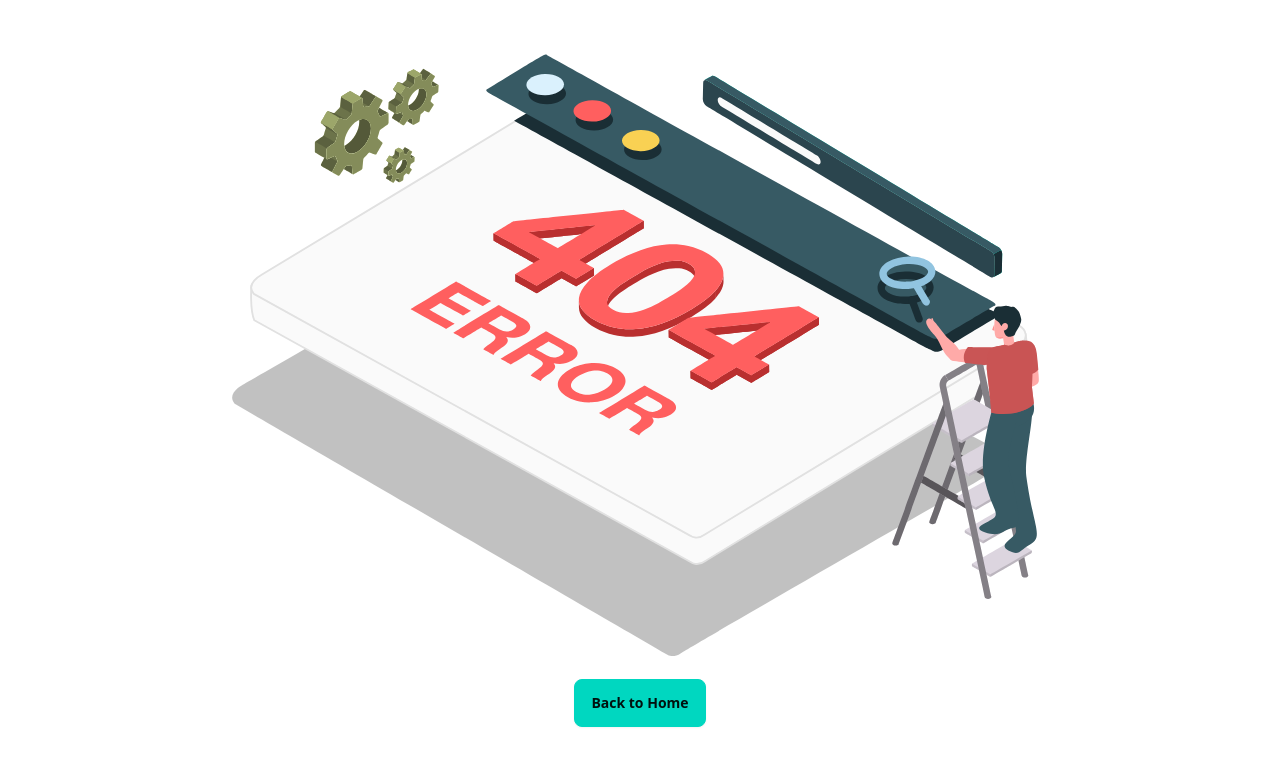
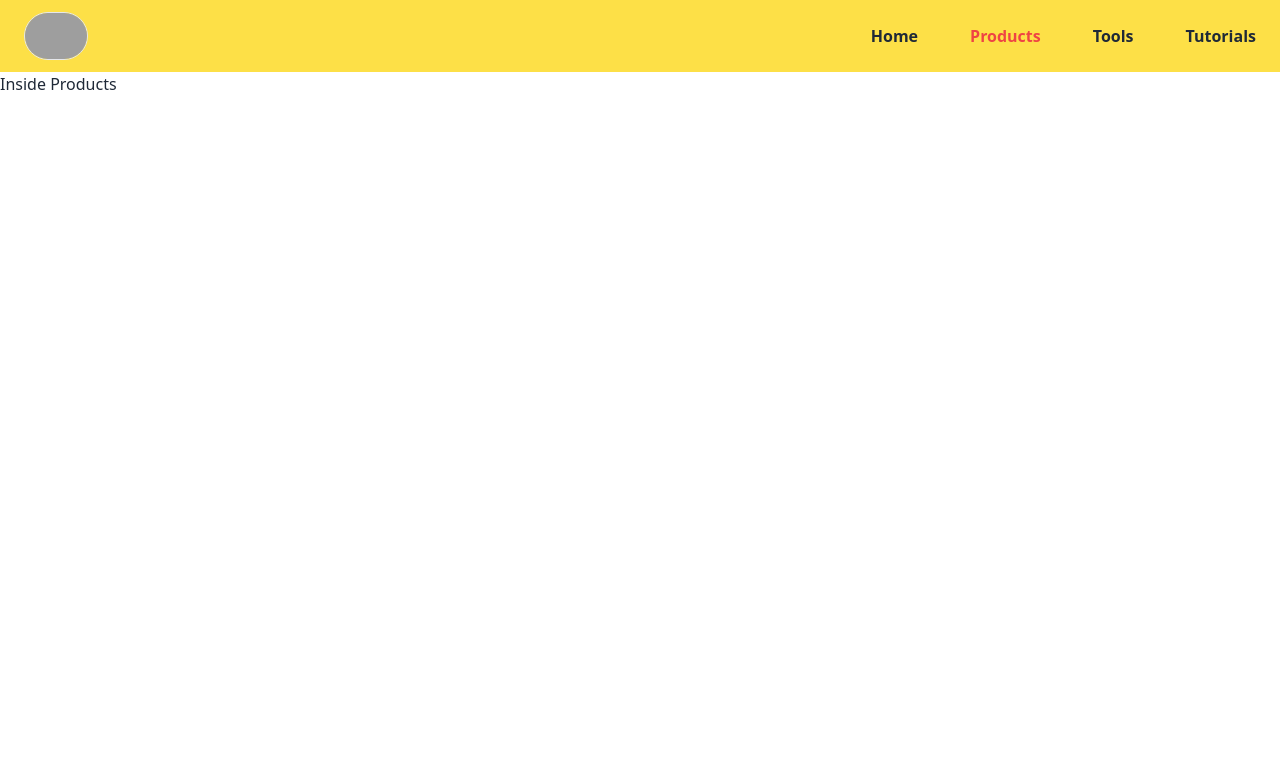
Before and after one commit to naim0018/Macrame-Crafts-BD, a React (Vite) app: page /products in a window 1280 px wide. Before the commit this address had no page. Shown: the top 766 px of the page. Built offline with nearby package versions, Linux system fonts and the light colour scheme; grey boxes are pictures that could not be loaded.

Commit message:
NavbarDoen

```diff
--- a/src/Component/MainLayout/MainLayout.jsx
+++ b/src/Component/MainLayout/MainLayout.jsx
@@ -6,20 +6,30 @@ const MainLayout = ({ children }) => {
     <div>
       <div className="">
         <input id="my-drawer-3" type="checkbox" className="drawer-toggle" />
-        <div className="drawer-content flex flex-col">
+        <div className="">
           {/* Navbar */}
-          <div className="w-full navbar bg-yellow-300">
-            <div className="flex-none lg:hidden">
+          <div className="w-full  navbar bg-yellow-300">
+
+            <div className="w-full flex justify-between lg:hidden ">
+              <div className="">
               <label htmlFor="my-drawer-3" aria-label="open sidebar" className="btn btn-square btn-ghost">
                 <svg xmlns="http://www.w3.org/2000/svg" fill="none" viewBox="0 0 24 24" className="inline-block w-6 h-6 stroke-current"><path strokeLinecap="round" strokeLinejoin="round" strokeWidth="2" d="M4 6h16M4 12h16M4 18h16"></path></svg>
               </label>
+              </div>
+              <div className=" px-2 mx-2"><img className="border rounded-full w-16" src="https://i.ibb.co/YpDz3JN/macrime-logo.png" alt="" /></div>
             </div>
-            <div className="flex-1 px-2 mx-2"><img className="border rounded-full w-16" src="https://i.ibb.co/YpDz3JN/macrime-logo.png" alt="" /></div>
+
+            <div className="container mx-auto hidden lg:flex">
+            <div className="flex-1 px-2 mx-2 "><img className="border rounded-full w-16" src="https://i.ibb.co/YpDz3JN/macrime-logo.png" alt="" /></div>
+
+            {/* Navbar */}
             <div className="flex-none hidden lg:block">
-              <ul className="border">
+
                 {/* Navbar menu content here */}
                 <Navbar />
-              </ul>
+
+            </div>
+
             </div>
           </div>
           {/* Page content here */}
@@ -27,7 +37,7 @@ const MainLayout = ({ children }) => {
         </div>
         <div className="drawer-side">
           <label htmlFor="my-drawer-3" aria-label="close sidebar" className="drawer-overlay"></label>
-          <ul className=" p-4 w-80 min-h-full bg-base-200">
+          <ul className=" p-4 w-80 min-h-full bg-base-200 lg:hidden ">
             {/* Sidebar content here */}
             <Navbar />
           </ul>
--- a/src/Component/Navbar/Navbar.jsx
+++ b/src/Component/Navbar/Navbar.jsx
@@ -5,11 +5,16 @@ const Navbar = () => {
     return (
 
    <>
-   <div className="flex items-center justify-center font-semibold gap-5 border ">
-     <NavLink className="p-4  text-red-500">Home</NavLink>
-    <NavLink>Products</NavLink>
-    <NavLink>Tools</NavLink>
-    <NavLink>Tutorial</NavLink>
+   <div className="flex flex-col lg:flex-row items-center justify-center font-semibold gap-5 ">
+     <NavLink to='/'
+     className={({isActive})=> isActive ? "p-4 text-red-500" : "p-4 hover:text-white"}>Home</NavLink>
+     <NavLink to='/products'
+     className={({isActive})=> isActive ? "p-4 text-red-500" : "p-4 hover:text-red-500"}>Products</NavLink>
+     <NavLink to='/tools'
+     className={({isActive})=> isActive ? "p-4 text-red-500" : "p-4 hover:text-red-500"}>Tools</NavLink>
+     <NavLink to='/tutorials'
+     className={({isActive})=> isActive ? "p-4 text-red-500" : "p-4 hover:text-red-500"}>Tutorials</NavLink>
+
    </div>
    </>
 
--- /dev/null
+++ b/src/Component/Pages/Products/Products.jsx
@@ -0,0 +1,11 @@
+import React from 'react';
+
+const Products = () => {
+    return (
+        <div>
+            Inside Products
+        </div>
+    );
+};
+
+export default Products;
--- a/src/Router/Route.jsx
+++ b/src/Router/Route.jsx
@@ -2,6 +2,7 @@ import { createBrowserRouter } from "react-router-dom";
 import App from "../App";
 import Home from "../Component/Pages/Home/Home";
 import Error from "../Component/Pages/ErrorElement/Error";
+import Products from "../Component/Pages/Products/Products";
 
 const router=createBrowserRouter([
     {
@@ -12,6 +13,10 @@ const router=createBrowserRouter([
             {
                 index:true,
                 element:<Home/>
+            },
+            {
+                path:'products',
+                element:<Products/>
             }
         ]
     }
```
